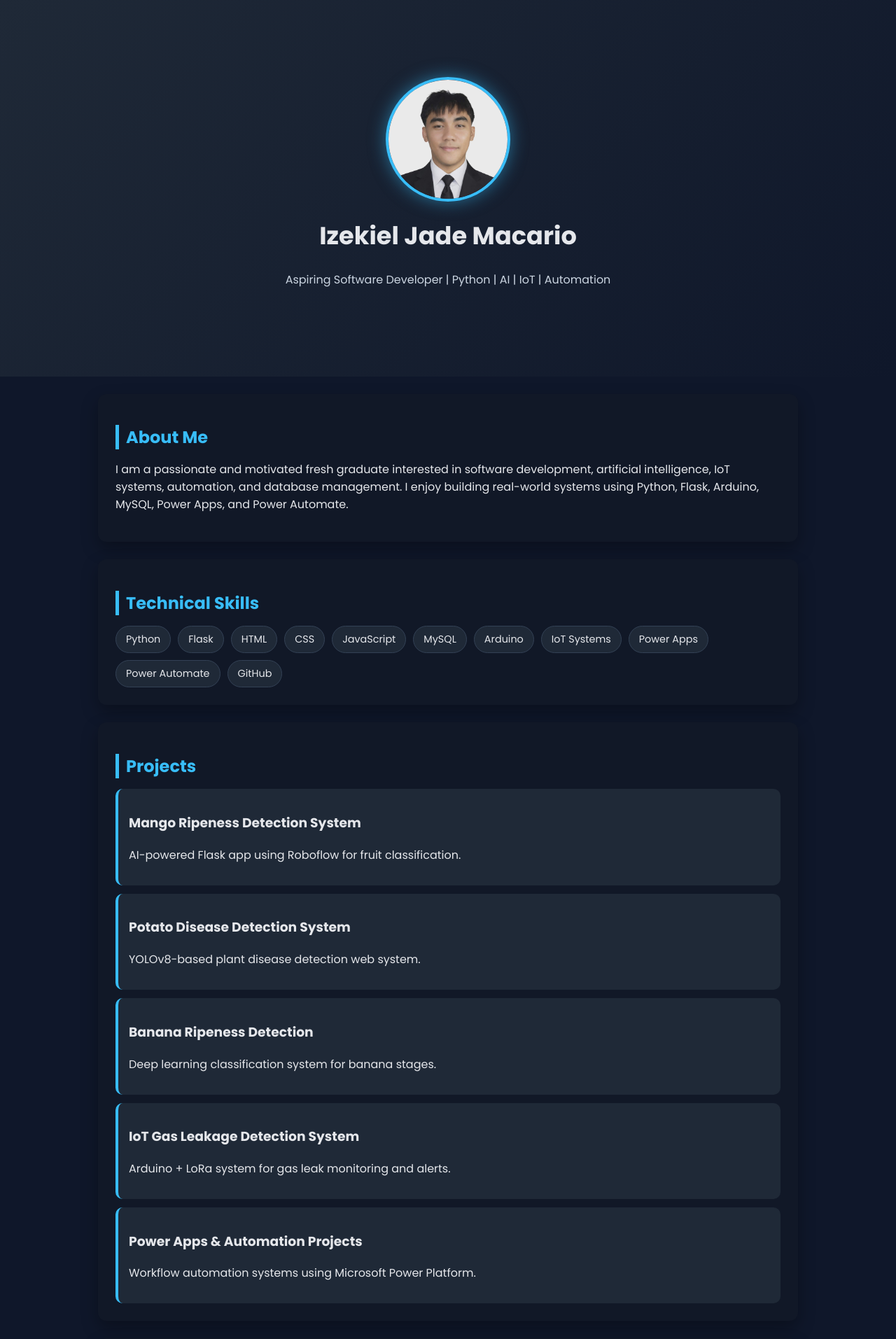
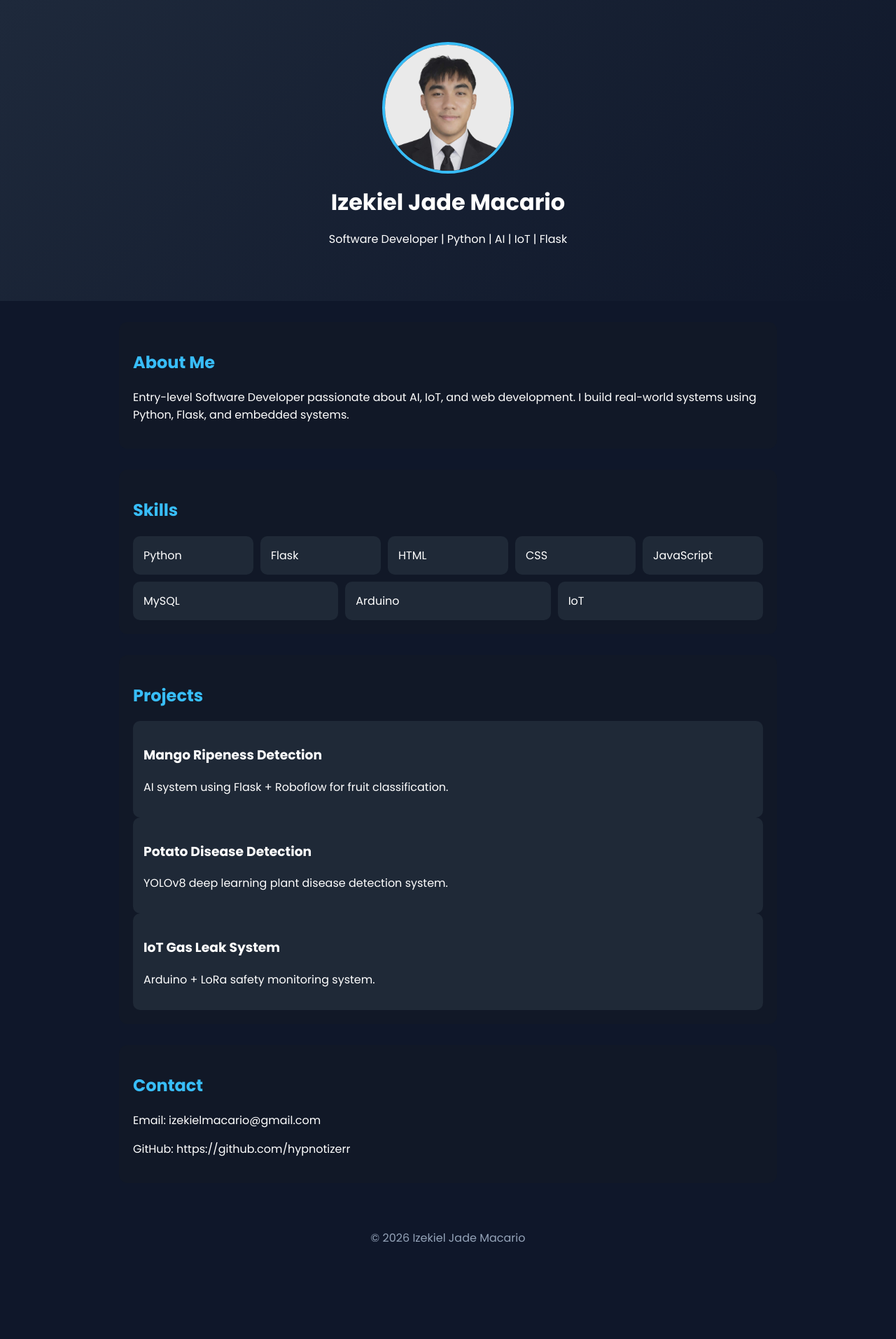
Before and after one commit to hypnotizerr/portfolio-website, a Flask app: page / in a window 1280 px wide. Shown: the top 1913 px of the page at 70% size. After the commit the page ends 1775 px from the top, so only its background shows below. Run offline with Flask 3, Linux system fonts and the light colour scheme.

Commit message:
ready portfolio

```diff
--- a/app.py
+++ b/app.py
@@ -7,4 +7,4 @@ def home():
     return render_template("index.html")
 
 if __name__ == "__main__":
-    app.run(debug=True)
+    app.run()
--- a/requirements.txt
+++ b/requirements.txt
@@ -1 +1,2 @@
 Flask
+gunicorn
--- a/static/style.css
+++ b/static/style.css
@@ -1,133 +1,62 @@
-/* GLOBAL */
 body {
+    margin: 0;
     font-family: 'Poppins', sans-serif;
-    margin: 0;
     background: #0f172a;
-    color: #e5e7eb;
+    color: white;
 }
 
-/* CONTAINER */
-.container {
-    max-width: 950px;
-    margin: 25px auto;
-    padding: 25px;
+header {
+    text-align: center;
+    padding: 60px 20px;
+    background: linear-gradient(135deg, #1e293b, #0f172a);
 }
 
-/* HEADER */
-header {
-    background: linear-gradient(135deg, #1f2937, #0f172a);
-    text-align: center;
-    padding: 60px 20px;
+.profile-pic {
+    width: 180px;
+    height: 180px;
+    border-radius: 50%;
+    border: 4px solid #38bdf8;
+    object-fit: cover;
 }
 
-/* PROFILE PICTURE */
-.profile-pic {
-    width: 170px;
-    height: 170px;
-    border-radius: 50%;
-    object-fit: cover;
-    border: 4px solid #38bdf8;
-    box-shadow: 0 0 25px rgba(56, 189, 248, 0.5);
-    transition: 0.4s ease;
+h1 {
+    margin: 10px 0;
 }
 
-.profile-pic:hover {
-    transform: scale(1.05);
-}
-
-/* TITLES */
-h1 {
-    margin-top: 15px;
-    font-size: 2.2rem;
+section {
+    max-width: 900px;
+    margin: 30px auto;
+    padding: 20px;
+    background: #111827;
+    border-radius: 12px;
 }
 
 h2 {
     color: #38bdf8;
-    margin-bottom: 15px;
-    border-left: 5px solid #38bdf8;
-    padding-left: 10px;
 }
 
-/* SUBTITLE */
-.subtitle {
-    color: #cbd5e1;
-    font-size: 1rem;
-}
-
-/* SECTION CARD STYLE */
-section {
-    background: #111827;
-    border-radius: 12px;
-    box-shadow: 0 10px 25px rgba(0,0,0,0.3);
-    transition: 0.3s ease;
-}
-
-section:hover {
-    transform: translateY(-5px);
-}
-
-/* SKILLS */
-.skills {
+.grid {
     display: flex;
     flex-wrap: wrap;
     gap: 10px;
 }
 
-.skill-card {
+.card {
     background: #1f2937;
-    padding: 8px 14px;
-    border-radius: 20px;
-    font-size: 0.9rem;
-    border: 1px solid #334155;
+    padding: 15px;
+    border-radius: 10px;
+    flex: 1;
+    min-width: 120px;
     transition: 0.3s;
 }
 
-.skill-card:hover {
-    background: #38bdf8;
-    color: #0f172a;
+.card:hover {
     transform: scale(1.05);
+    background: #334155;
 }
 
-/* PROJECTS */
-.project-card,
-.education-card,
-.contact-card {
-    background: #1f2937;
-    padding: 15px;
-    margin-top: 12px;
-    border-radius: 10px;
-    border-left: 4px solid #38bdf8;
-    transition: 0.3s ease;
-}
-
-.project-card:hover,
-.education-card:hover,
-.contact-card:hover {
-    transform: translateX(5px);
-    background: #0b1220;
-}
-
-/* FOOTER */
 footer {
     text-align: center;
     padding: 20px;
     color: #94a3b8;
-    font-size: 0.9rem;
 }
-
-/* ANIMATION */
-.fade-in {
-    animation: fadeInUp 1s ease forwards;
-    opacity: 0;
-}
-
-@keyframes fadeInUp {
-    from {
-        opacity: 0;
-        transform: translateY(20px);
-    }
-    to {
-        opacity: 1;
-        transform: translateY(0);
-    }
-}
--- a/templates/index.html
+++ b/templates/index.html
@@ -3,132 +3,69 @@
 <head>
     <meta charset="UTF-8">
     <meta name="viewport" content="width=device-width, initial-scale=1.0">
-
     <title>Izekiel Jade Macario | Portfolio</title>
 
-    <!-- Google Font -->
     <link href="https://fonts.googleapis.com/css2?family=Poppins:wght@300;400;600;700&display=swap" rel="stylesheet">
-
     <link rel="stylesheet" href="{{ url_for('static', filename='style.css') }}">
 </head>
 
 <body>
 
-    <!-- HEADER -->
 <header>
-        <div class="container fade-in">
-
-            <img src="{{ url_for('static', filename='kiel.jpg') }}"
-                 alt="Profile Picture"
-                 class="profile-pic">
-
+    <img src="{{ url_for('static', filename='kiel.jpg') }}" class="profile-pic">
     <h1>Izekiel Jade Macario</h1>
-
-            <p class="subtitle">
-                Aspiring Software Developer | Python | AI | IoT | Automation
-            </p>
-
-        </div>
+    <p>Software Developer | Python | AI | IoT | Flask</p>
 </header>
 
-    <!-- ABOUT -->
-    <section class="container fade-in">
+<section>
     <h2>About Me</h2>
     <p>
-            I am a passionate and motivated fresh graduate interested in software development,
-            artificial intelligence, IoT systems, automation, and database management.
-            I enjoy building real-world systems using Python, Flask, Arduino, MySQL,
-            Power Apps, and Power Automate.
+        Entry-level Software Developer passionate about AI, IoT, and web development.
+        I build real-world systems using Python, Flask, and embedded systems.
     </p>
 </section>
 
-    <!-- SKILLS -->
-    <section class="container fade-in">
-        <h2>Technical Skills</h2>
-
-        <div class="skills">
-            <span class="skill-card">Python</span>
-            <span class="skill-card">Flask</span>
-            <span class="skill-card">HTML</span>
-            <span class="skill-card">CSS</span>
-            <span class="skill-card">JavaScript</span>
-            <span class="skill-card">MySQL</span>
-            <span class="skill-card">Arduino</span>
-            <span class="skill-card">IoT Systems</span>
-            <span class="skill-card">Power Apps</span>
-            <span class="skill-card">Power Automate</span>
-            <span class="skill-card">GitHub</span>
+<section>
+    <h2>Skills</h2>
+    <div class="grid">
+        <div class="card">Python</div>
+        <div class="card">Flask</div>
+        <div class="card">HTML</div>
+        <div class="card">CSS</div>
+        <div class="card">JavaScript</div>
+        <div class="card">MySQL</div>
+        <div class="card">Arduino</div>
+        <div class="card">IoT</div>
     </div>
 </section>
 
-    <!-- PROJECTS -->
-    <section class="container fade-in">
+<section>
     <h2>Projects</h2>
 
-        <div class="project-card">
-            <h3>Mango Ripeness Detection System</h3>
-            <p>AI-powered Flask app using Roboflow for fruit classification.</p>
+    <div class="card">
+        <h3>Mango Ripeness Detection</h3>
+        <p>AI system using Flask + Roboflow for fruit classification.</p>
     </div>
 
-        <div class="project-card">
-            <h3>Potato Disease Detection System</h3>
-            <p>YOLOv8-based plant disease detection web system.</p>
+    <div class="card">
+        <h3>Potato Disease Detection</h3>
+        <p>YOLOv8 deep learning plant disease detection system.</p>
     </div>
 
-        <div class="project-card">
-            <h3>Banana Ripeness Detection</h3>
-            <p>Deep learning classification system for banana stages.</p>
-        </div>
-
-        <div class="project-card">
-            <h3>IoT Gas Leakage Detection System</h3>
-            <p>Arduino + LoRa system for gas leak monitoring and alerts.</p>
-        </div>
-
-        <div class="project-card">
-            <h3>Power Apps & Automation Projects</h3>
-            <p>Workflow automation systems using Microsoft Power Platform.</p>
+    <div class="card">
+        <h3>IoT Gas Leak System</h3>
+        <p>Arduino + LoRa safety monitoring system.</p>
     </div>
 </section>
 
-    <!-- EDUCATION -->
-    <section class="container fade-in">
-        <h2>Education</h2>
-
-        <div class="education-card">
-            <h3>Bachelor of Science in Information Technology</h3>
-            <p>Fresh Graduate</p>
-        </div>
+<section>
+    <h2>Contact</h2>
+    <p>Email: izekielmacario@gmail.com</p>
+    <p>GitHub: https://github.com/hypnotizerr</p>
 </section>
 
-    <!-- INTERNSHIP -->
-    <section class="container fade-in">
-        <h2>Internship Experience</h2>
-
-        <div class="education-card">
-            <h3>IT Support & System Maintenance Intern</h3>
-            <p>
-                Assisted in physical and remote IT support, troubleshooting hardware
-                and software issues, maintaining computer systems, and providing
-                technical assistance to users.
-            </p>
-        </div>
-    </section>
-
-    <!-- CONTACT -->
-    <section class="container fade-in">
-        <h2>Contact</h2>
-
-        <div class="contact-card">
-            <p><strong>Email:</strong> izekielmacario@gmail.com</p>
-            <p><strong>Phone:</strong> 09910550781</p>
-            <p><strong>GitHub:</strong> github.com/hypnotizerr</p>
-        </div>
-    </section>
-
-    <!-- FOOTER -->
 <footer>
-        <p>© 2026 Izekiel Jade Macario | Portfolio Website</p>
+    <p>© 2026 Izekiel Jade Macario</p>
 </footer>
 
 </body>
```
Also changed, not shown: 1 other file. Lines whose indentation alone changed are shown as unchanged.
